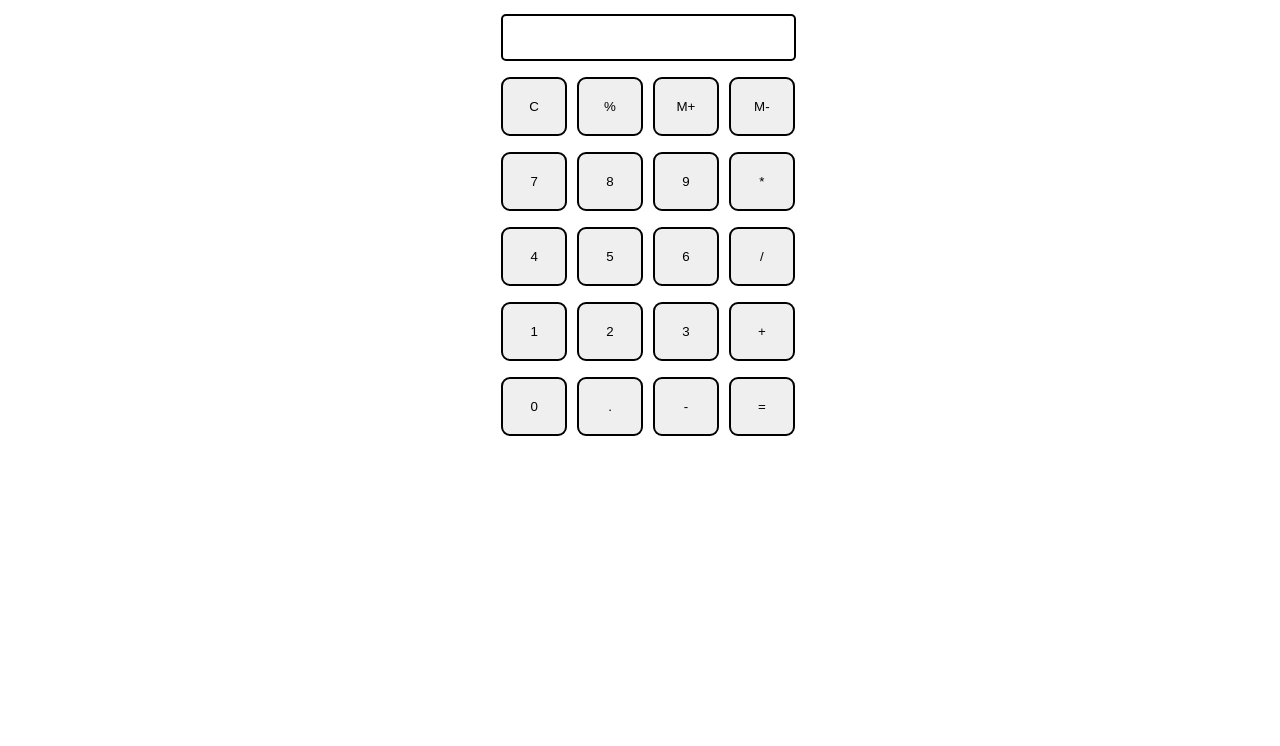
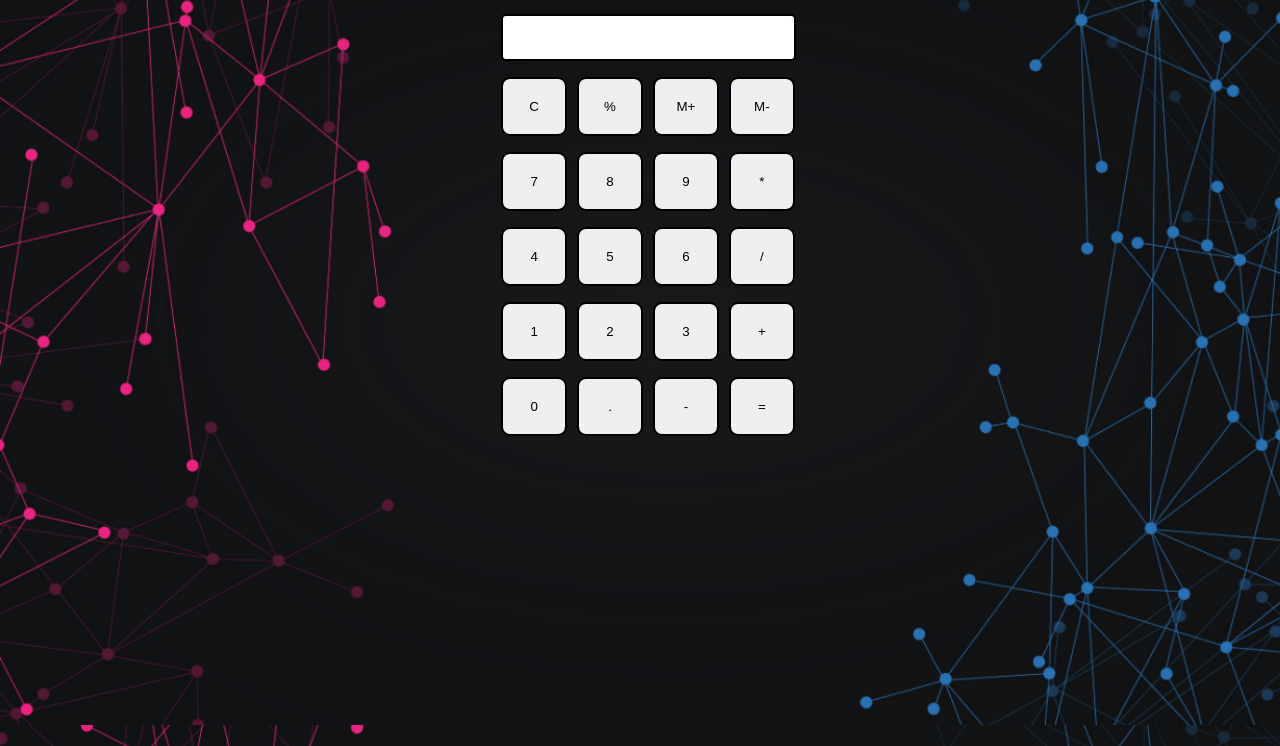
Before and after one commit to erswapmane/Calculator, a website: page index.html in a window 1280 px wide. Shown: the part 75-821 px from the top of the page. Drawn offline with Linux system fonts and the light colour scheme; the site is published under a folder, as on GitHub Pages, so addresses that start at the root find nothing.

Commit message:
back img

```diff
--- a/index.html
+++ b/index.html
@@ -30,14 +30,14 @@
 .items-center{
   align-items: center;
 }
-body{
-  background-image:url(/back.jpg) ;
+.page{
+  background-image:url(./back.jpg) ;
   background-size: cover;
 }
 </style>
 </head>
 
-<body>
+<body class="page">
   <h1 class="text-center text-white">Calculator</h1>
   <div class="container flex flex-col items-center mx-auto m-w-20">
     <div class="row">
```
